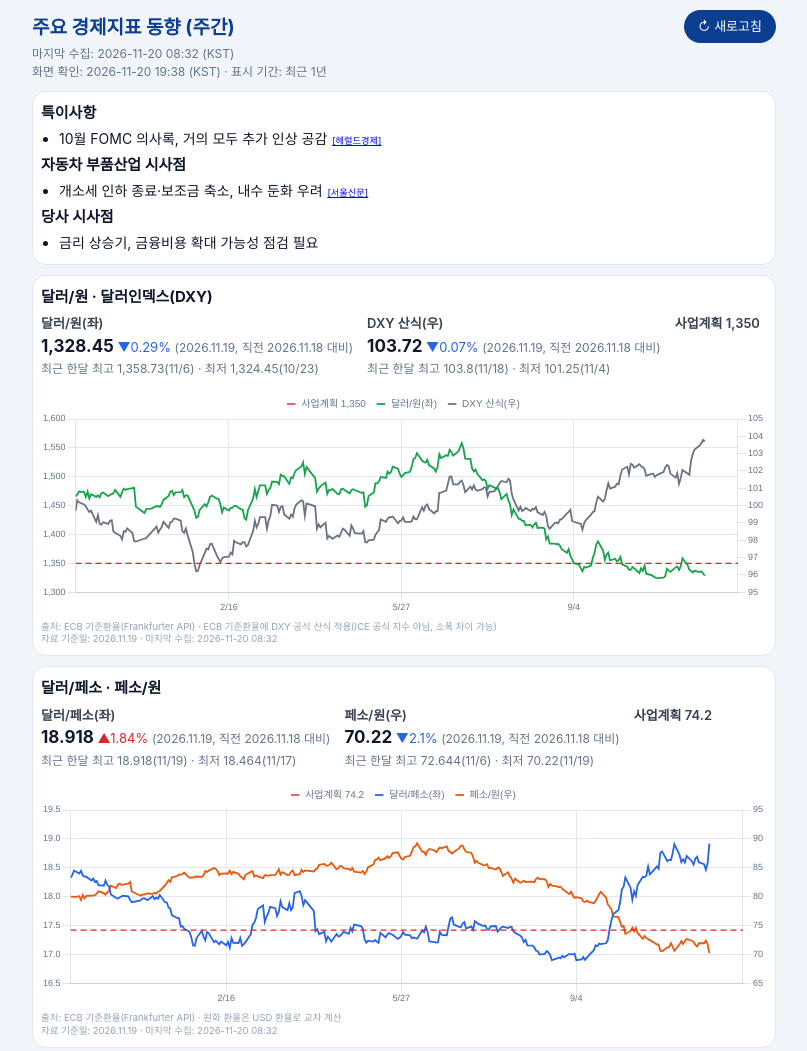
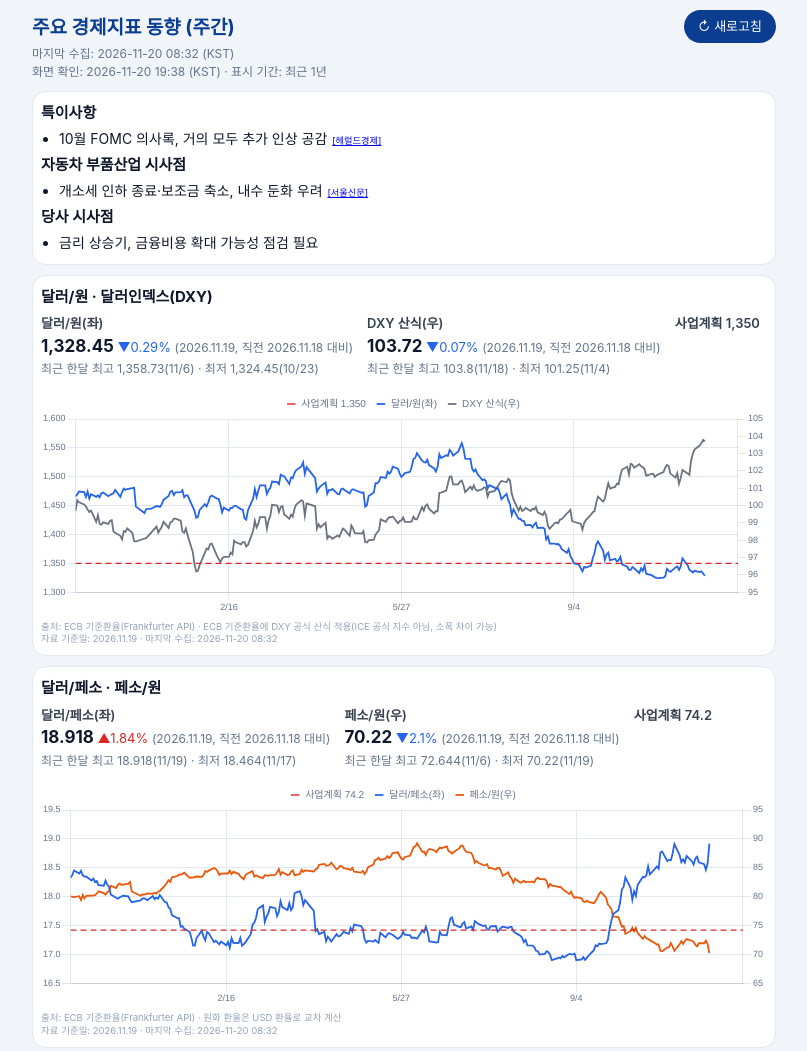
Before and after one commit to loveymk1982/macro-dashboard, a plain HTML site: page index.html in a window 1280 px wide. Shown: the top 1051 px of the page, without its empty margins (236-1043 px from the left). Drawn offline with nearby package versions, Linux system fonts and the light colour scheme.

Commit message:
Update index.html

```diff
--- a/index.html
+++ b/index.html
@@ -29,7 +29,7 @@ footer{font-size:11.5px;color:var(--mu);padding:4px 2px 20px}
 <script>
 const B="#2563eb",L="#ea580c",O="#6b7280",G="#16a34a",BAR="#cbd5e1";
 const CH=[
-{t:"달러/원 · 달러인덱스(DXY)",s:[{k:"usdkrw",n:"달러/원(좌)",a:"y",c:G},{k:"dxy",n:"DXY 산식(우)",a:"y1",c:O}],p:["usdkrw","y"]},
+{t:"달러/원 · 달러인덱스(DXY)",s:[{k:"usdkrw",n:"달러/원(좌)",a:"y",c:B},{k:"dxy",n:"DXY 산식(우)",a:"y1",c:O}],p:["usdkrw","y"]},
 {t:"달러/페소 · 페소/원",s:[{k:"usdmxn",n:"달러/페소(좌)",a:"y",c:B},{k:"mxnkrw",n:"페소/원(우)",a:"y1",c:L}],p:["mxnkrw","y1"]},
 {t:"달러/위안 · 위안/원",s:[{k:"usdcny",n:"달러/위안(좌)",a:"y",c:B},{k:"cnykrw",n:"위안/원(우)",a:"y1",c:L}],p:["cnykrw","y1"]},
 {t:"달러/루피 · 루피/원",s:[{k:"usdinr",n:"달러/루피(좌)",a:"y",c:B},{k:"inrkrw",n:"루피/원(우)",a:"y1",c:L}],p:["inrkrw","y1"]},
```
